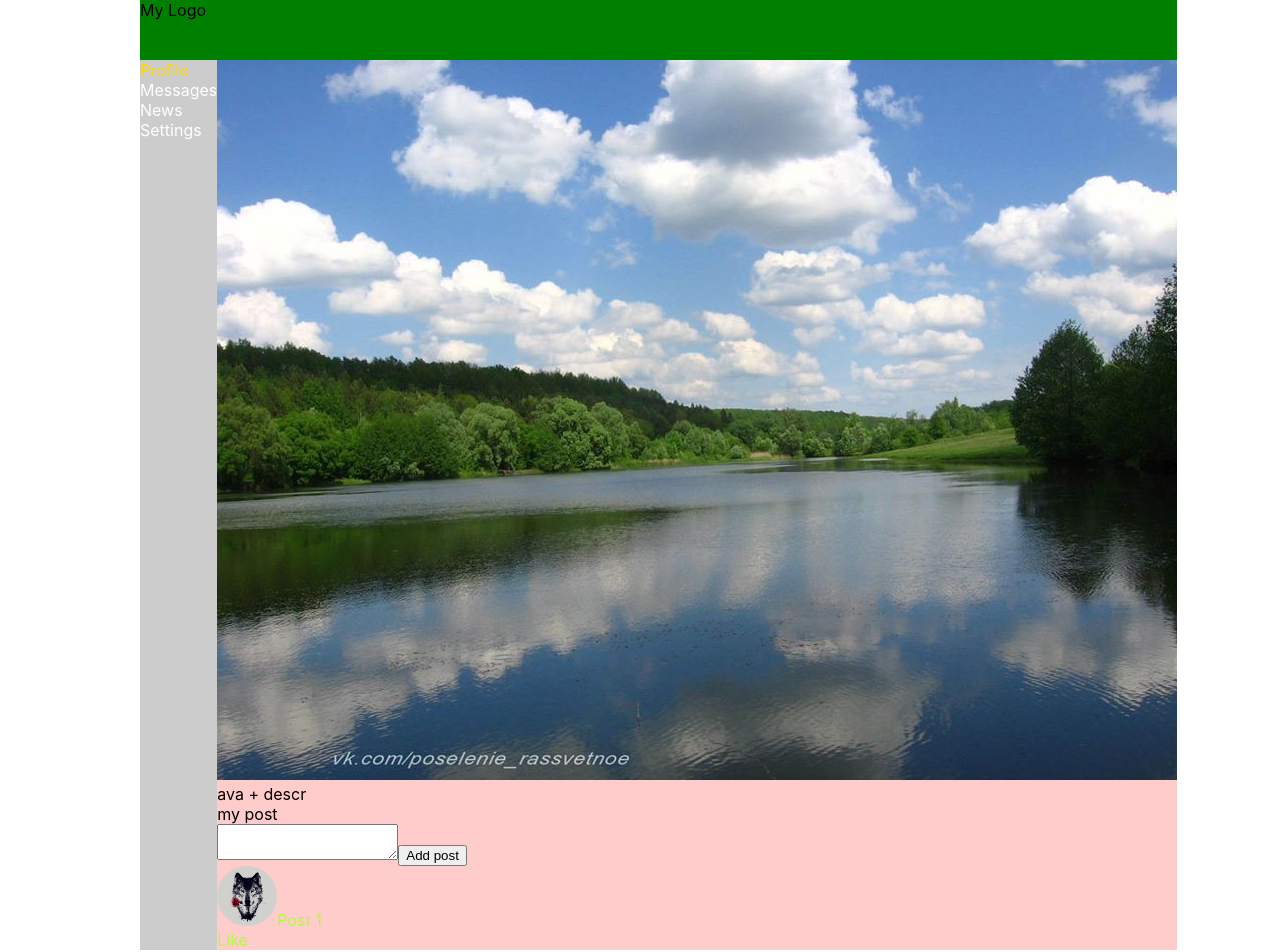
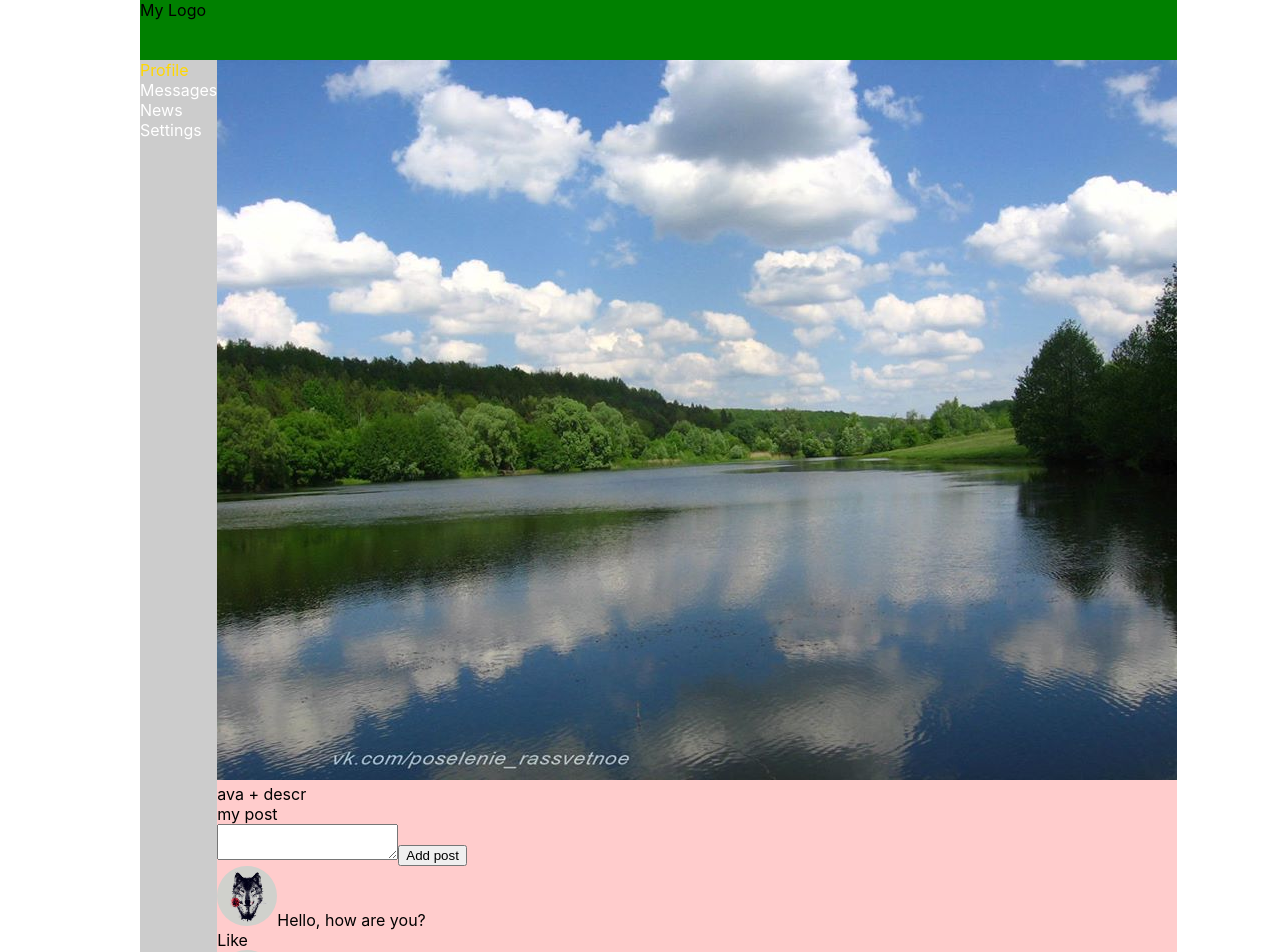
Before and after one commit to OlexaSS/react-social, a React (Create React App) app: page /profile in a window 1280 px wide. Shown: the top 952 px of the page. Built offline with nearby package versions, Linux system fonts and the light colour scheme.

Commit message:
16 props add

```diff
--- a/src/components/profile/myPosts/MyPosts.jsx
+++ b/src/components/profile/myPosts/MyPosts.jsx
@@ -11,7 +11,8 @@ const MyPosts = () => {
           <button>Add post</button>
         </div>
         <div className={s.posts}>
-          <Post />
+          <Post message='Hello, how are you?' />
+          <Post message='My first post' />
 
         </div>
       </div>
--- a/src/components/profile/myPosts/posts/Post.jsx
+++ b/src/components/profile/myPosts/posts/Post.jsx
@@ -2,11 +2,11 @@ import React from 'react';
 import s from './Post.module.css';
 import ava from '../../../../images/ava.jpg';
 
-const Post = () => {
+const Post = (props) => {
     return (
           <div className={s.item}>
             <img src={ava} />
-            Post 1
+            {props.message}
             <div>
               <span>Like</span>
             </div>
--- a/src/components/profile/myPosts/posts/Post.module.css
+++ b/src/components/profile/myPosts/posts/Post.module.css
@@ -1,7 +1,7 @@
 
-.item{
+/* .item{
   color: greenyellow;
-}
+} */
 .item img{
   width: 60px;
   height: 60px;
```
